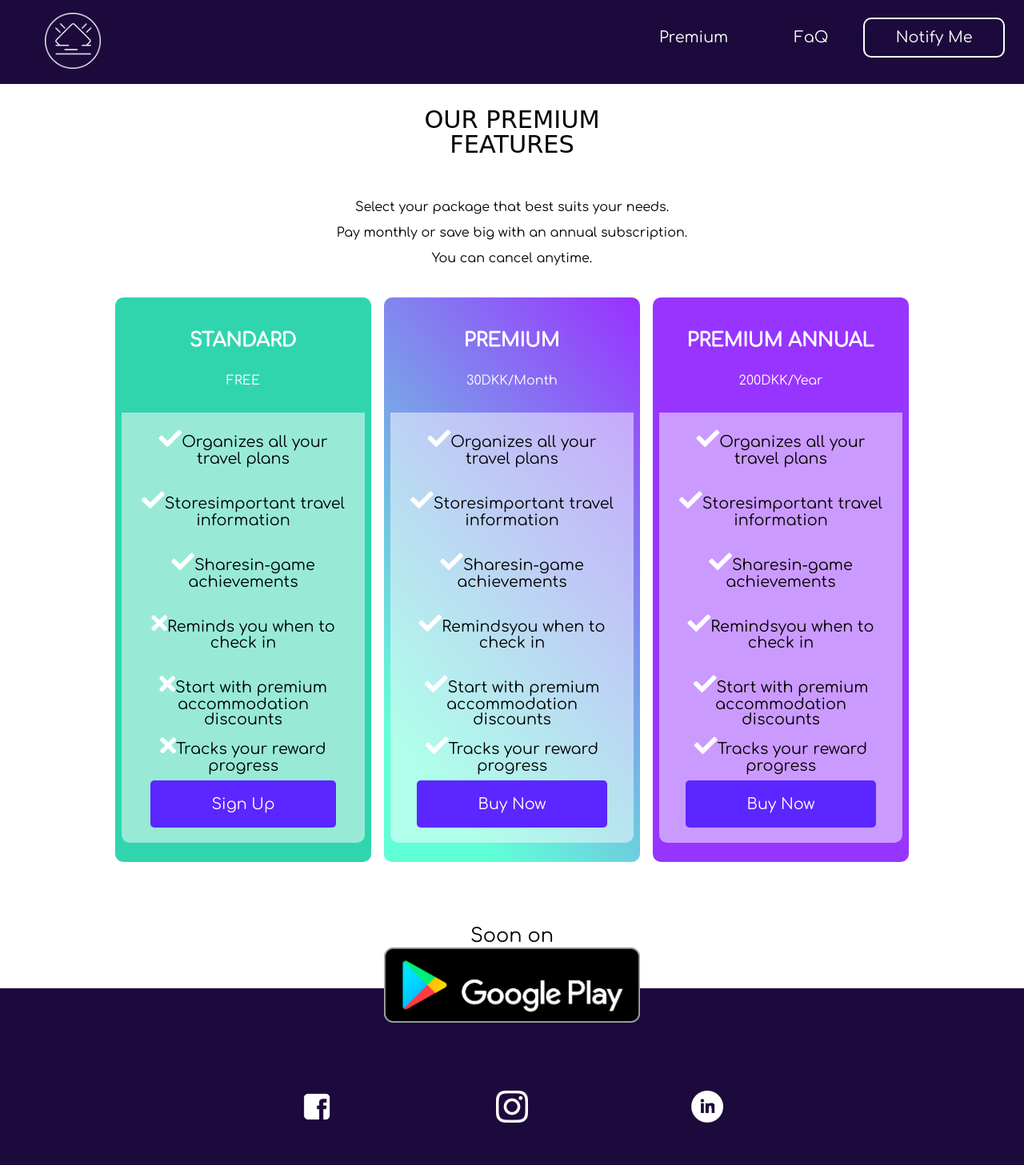
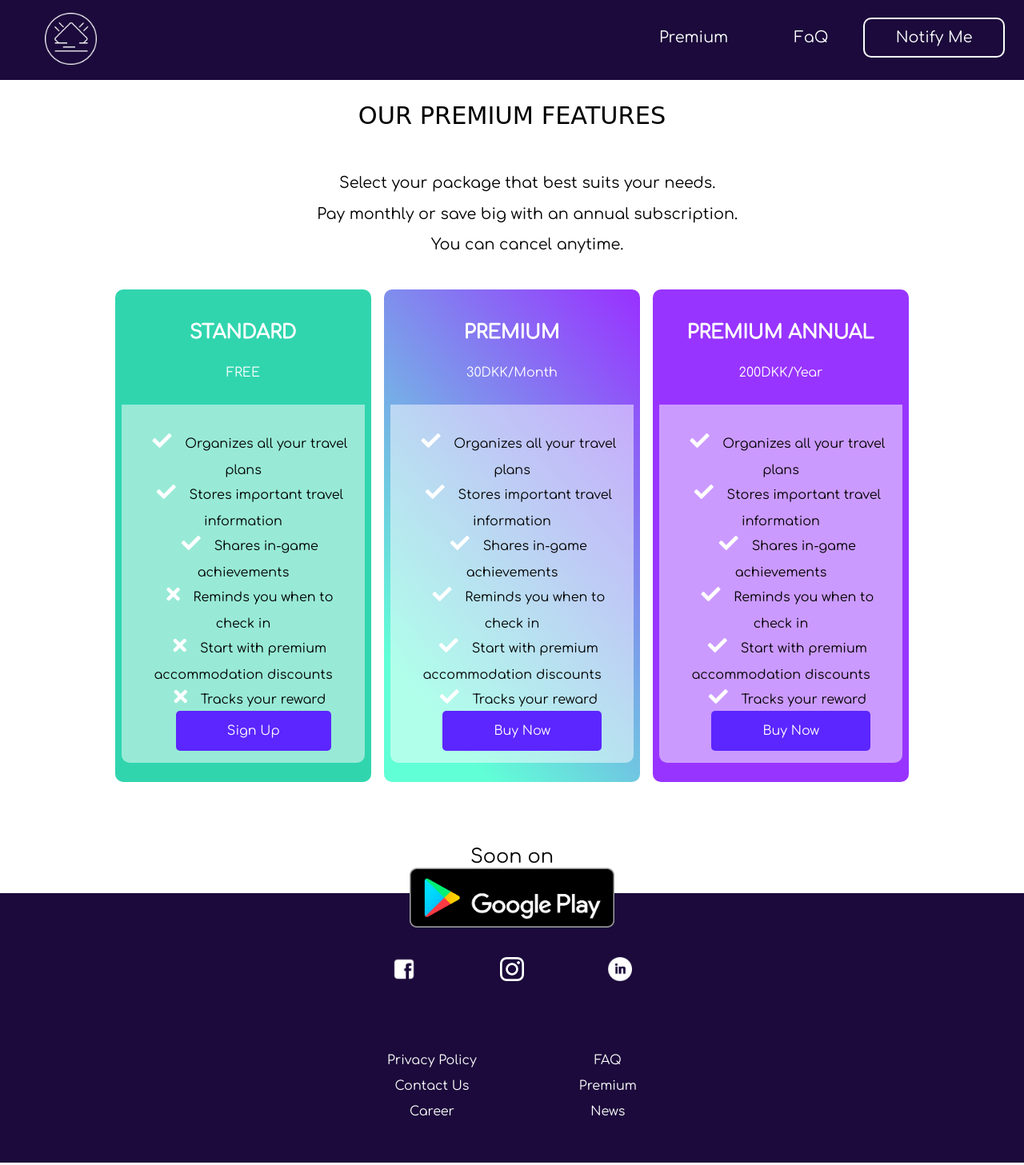
Before and after one commit to jozsef-sogor/gosee-improvements, a plain HTML site: page premium-features.html in a window 1280 px wide. Shown: the top 1457 px of the page at 80% size. Drawn offline with nearby package versions, Linux system fonts and the light colour scheme; a script that the page names is missing; a web font is replaced by a local one.

Commit message:
adjustments

```diff
--- a/css/faq.css
+++ b/css/faq.css
@@ -18,8 +18,27 @@ body {
     border: 2px solid #fff;
     border-radius: 10px;
     padding: .7em 1em;
-    max-width: 40%;
+    max-width: 65%;
     margin: auto;
+}
+
+.mobileNav img {
+	width: 55px;
+	padding: .5em;
+	position: fixed;
+	left: .4em;
+	top: -0.1em;
+}
+
+.header__images {
+	z-index: 999;
+	background-color: #1B0A3B;
+}
+
+.header__images--logo {
+	width: 55px;
+	padding: 1em;
+	padding-left: .7em;
 }
 
 .desktopNav {
@@ -30,7 +49,7 @@ body {
 .hamburgerMenu {
     z-index: 1006;
     position: absolute;
-    padding: 1.3em;
+    padding: 1em;
     right: 1px;
     z-index: 1010;
     font-size: 1.5em;
@@ -95,14 +114,14 @@ nav ul li a {
 }
 
 .header__images--logo {
-    width: 70px;
-    padding: 1em;
-    padding-left: 3.5em;
+   width: 55px;
+    padding: .7em;
+    padding-left: 1.5em;
 }
 
 #premiumText h1 {
     font-family: 'Bowlby One SC', cursive;
-    font-size: 1.9em;
+    font-size: 1.3em;
 
     padding: 1em 0.5em;
     text-align: center;
@@ -114,7 +133,7 @@ nav ul li a {
     text-align: center;
     line-height: 2em;
     padding: 1em;
-    font-size: 1.1em;
+    font-size: .8em;
     margin-left: 10%;
     margin-right: 10%;
 }
@@ -123,7 +142,7 @@ nav ul li a {
 /* Part 3 styling - FAQ jQuery Slider - making the FAQ Slider responsive*/
 
 #container {
-    width: 60%;
+
     margin: 30px auto;
     overflow: auto;
 }
@@ -131,7 +150,8 @@ nav ul li a {
 
 #container h2 {
     font-family: 'Bowlby One SC', cursive;
-    font-size: 1.5em;
+    font-size: 1.1em;
+    margin-left: 5%;
 
 
 }
@@ -194,7 +214,7 @@ h1 {
     font-family: 'Comfortaa';
     background: rgba(59, 30, 115, 0.15);
     font-weight: bold;
-    font-size: 120%;
+    font-size: .9em;
     border-bottom: 1px #ddd solid;
     cursor: pointer;
 
@@ -205,7 +225,7 @@ h1 {
     font-family: 'Comfortaa';
     background: rgba(59, 30, 115, 0.15);
     font-weight: bold;
-    font-size: 120%;
+    font-size: .9em;
     border-bottom: 1px #ddd solid;
     cursor: pointer;
 
@@ -217,6 +237,7 @@ h1 {
     background: white;
     display: none;
     color: black;
+    font-size: .8em;
 }
 
 .faq2 li.a {
@@ -224,6 +245,7 @@ h1 {
     background: white;
     display: none;
     color: black;
+        font-size: .8em;
 }
 
 .rotate {
@@ -269,8 +291,8 @@ footer a {
 }
 
 footer li {
-    font-size: 1.5em;
-    line-height: 3em;
+    font-size: .8em;
+    line-height: 1.7em;
 }
 
 footer li a:hover {
@@ -287,7 +309,7 @@ footer li a:active {
 
 .socialmedia img {
     max-height: 2.5em;
-    width: auto;
+    width: 30px;
     padding: 2em 8%;
 }
 
@@ -297,12 +319,62 @@ footer li a:active {
 }
 
 footer ul {
-    padding: 2em;
+    padding: 1.5em;
 }
 
 @media only screen and (min-width: 768px) {
 
-    #premiumText h1 {}
+ .header__images--logo {
+	width: 65px;
+	padding: 1em;
+	padding-left: 3.5em;
+}
+
+
+    #container {
+    width: 60%;
+    margin: 30px auto;
+    overflow: auto;
+}
+
+
+    #premiumText h1 {
+
+        font-size: 1.5em;
+
+    }
+
+    #premiumText p {
+    font-size: 1em;
+    }
+
+    #container h2 {
+    font-size: 1.3em;
+    }
+
+
+    .faq li.q {
+
+    font-size: 1em;
+}
+
+     .faq2 li.q {
+
+    font-size: 1em;
+}
+
+     .faq li.a {
+
+    font-size: .9em;
+}
+      .faq2 li.a {
+
+    font-size: .9em;
+}
+
+
+
+
 
     #table {
         display: flex;
@@ -363,7 +435,11 @@ footer ul {
     }
 
     #soonOn img {
-        max-width: 30vw;
+        max-width: 20vw;
+    }
+
+    .notify {
+    max-width: 17%;
     }
 
 
@@ -377,6 +453,19 @@ footer ul {
         display: none;
     }
 
+    #premiumText h1 {
+    font-size: 1.9em;
+}
+
+
+
+    #premiumText p {
+    font-size: 1em;
+       width: 60%;
+        margin: auto;
+}
+
+
     .svg4desk {
         bottom: 25vw;
     }
@@ -387,6 +476,10 @@ footer ul {
         right: 1.5em;
         top: 1em;
     }
+
+    .notify {
+    max-width: 22%;
+}
 
     .desktopNav ul {
         font-size: 1.2em;
@@ -417,11 +510,12 @@ footer ul {
     /*footer*/
 
     #soonOn img {
-        max-width: 25vw;
+        max-width: 22vw;
     }
 
     .socialmedia img {
         padding-top: 5em;
+        padding: 2em 4%;
     }
 
 }
--- a/css/premium.css
+++ b/css/premium.css
@@ -30,7 +30,7 @@ body {
 .hamburgerMenu {
 	z-index: 1006;
 	position: absolute;
-	padding: 1.3em;
+	padding: 1em;
 	right: 1px;
 	z-index: 1010;
 	font-size: 1.5em;
@@ -55,6 +55,15 @@ body {
 	line-height: 1;
 	color: white;
 	font-size: 1.5em;
+
+}
+
+.fa-check {
+        padding: .7em;
+}
+
+.fa-times {
+    padding: .7em;
 }
 
 .far {
@@ -91,11 +100,11 @@ nav ul li a {
 
 
 .mobileNav img {
-	width: 70px;
+	width: 55px;
 	padding: .5em;
 	position: fixed;
 	left: -0.2em;
-	top: -0.2em
+	top: -0.1em;
 }
 
 
@@ -106,14 +115,14 @@ nav ul li a {
 }
 
 .header__images--logo {
-	width: 70px;
+	width: 55px;
 	padding: 1em;
-	padding-left: 3.5em;
+	padding-left: .7em;
 }
 
 #premiumText h1 {
 	font-family: 'Bowlby One SC', cursive;
-	font-size: 1.9em;
+	font-size: 1.3em;
 	width: 50vw;
 	padding: 1em 0.5em;
 	margin: auto;
@@ -127,6 +136,7 @@ nav ul li a {
 	line-height: 2em;
 	padding: 1em;
 	margin: auto;
+    font-size: .7em;
 }
 
 /*Start of the PREMIUM TABLE*/
@@ -169,7 +179,8 @@ table {
 	height: 2em;
 	background-color: rgba(256, 256, 256, 0.5);
 	font-family: 'Comfortaa', sans-serif;
-	font-size: 1.2em;
+	font-size: .8em;
+
 
 
 
@@ -191,7 +202,7 @@ table {
 .upg {
 	height: 4em !important;
 	line-height: 4.5em;
-	font-size: 1.5em;
+	font-size: 1em;
 	background-color: transparent;
 	text-stroke: 1px white;
 	-webkit-text-stroke: 1px white;
@@ -250,7 +261,7 @@ footer {
 	margin-top: -3.5em;
 	z-index: 1;
 	text-align: center;
-	margin: 0 auto 5em;
+	margin: 0 auto -3em;
 }
 
 #soonOn img {
@@ -263,8 +274,8 @@ footer a {
 }
 
 footer li {
-	font-size: 1.5em;
-	line-height: 3em;
+	font-size: .8em;
+	line-height: 1.7em;
 }
 
 footer li a:hover {
@@ -281,7 +292,7 @@ footer li a:active {
 
 .socialmedia img {
 	max-height: 2.5em;
-	width: auto;
+	width: 30px;
 	padding: 2em 8%;
 }
 
@@ -291,7 +302,7 @@ footer li a:active {
 }
 
 footer ul {
-	padding: 2em;
+	padding: 1.5em;
 }
 
 #email:valid {
@@ -301,11 +312,40 @@ footer ul {
 
 @media only screen and (min-width: 937px) {
 
+
+    .mobileNav img {
+	width: 65px;
+	padding: .5em;
+	position: fixed;
+	left: 1.4em;
+	top: -0.1em;
+}
+
+
+    .header__images--logo {
+	width: 65px;
+	padding: 1em;
+	padding-left: 3.5em;
+}
+
+    #premiumText p {
+        font-size: 1em;
+    }
+
 	#premiumText h1 {
-		width: 30vw;
+		font-size: 1.5em;
 		margin: auto;
 		text-align: center;
 	}
+
+    .button {
+    margin-left: 2vw;
+
+    }
+
+   li a .button{
+        margin-top: 5vh;
+    }
 
 	#table {
 		display: flex;
@@ -322,7 +362,9 @@ footer ul {
 	}
 
 	#table li {
-		font-size: ;
+		text-align: left;
+        font-size: .8em;
+
 	}
 
 
@@ -377,7 +419,7 @@ footer ul {
 	}
 
 	#soonOn img {
-		max-width: 30vw;
+		max-width: 20vw;
 	}
 
 
@@ -385,6 +427,57 @@ footer ul {
 
 
 @media only screen and (min-width: 1024px) {
+
+
+
+    .upg {
+	height: 4em !important;
+	line-height: 4.5em;
+	font-size: 1.5em;
+	background-color: transparent;
+	text-stroke: 1px white;
+	-webkit-text-stroke: 1px white;
+	-moz-text-stroke: 1px white;
+
+}
+
+    #table li {
+	padding: 1em;
+	height: 2em;
+	background-color: rgba(256, 256, 256, 0.5);
+	font-family: 'Comfortaa', sans-serif;
+	font-size: 1em;
+        text-align: center;
+
+
+
+}
+
+
+
+
+    #premiumText p {
+	font-family: 'Comfortaa', sans-serif;
+	text-align: center;
+	line-height: 2em;
+	padding: 1em;
+	margin: auto;
+        font-size: 1.2em;
+        width: 100%;
+
+
+}
+
+    #premiumText h1 {
+	font-family: 'Bowlby One SC', cursive;
+	font-size: 1.9em;
+	width: 50vw;
+	padding: 1em 0.5em;
+	margin: auto;
+	text-align: center;
+}
+
+
 
 	/*Desktop navigation*/
 	.hamburgerMenu {
@@ -429,13 +522,17 @@ footer ul {
 
 	/*footer*/
 
+    footer li {
+        font-size: 1em;
+    }
+
 	#soonOn img {
-		max-width: 25vw;
+		max-width:20vw;
 	}
 
-	.socialmedia img {
-		padding-top: 5em;
-	}
+    .socialmedia img {
+        padding: 2em 4%;
+    }
 
 }
 
--- a/premium-features.html
+++ b/premium-features.html
@@ -109,8 +109,8 @@
 
 						<ul>
 							<li><i class="fas fa-check"></i>Organizes all your travel plans</li>
-							<li><i class="fas fa-check"></i>Storesimportant travel information</li>
-							<li><i class="fas fa-check"></i>Sharesin-game achievements</li>
+							<li><i class="fas fa-check"></i>Stores important travel information</li>
+							<li><i class="fas fa-check"></i>Shares in-game achievements</li>
 							<li><i id="fart" class="fas fa-times"></i>Reminds you when to check in</li>
 							<li><i id="farts" class="fas fa-times fart"></i>Start with premium accommodation discounts</li>
 							<li><i id="farting" class="fas fa-times fart"></i>Tracks your reward progress</li>
@@ -125,9 +125,9 @@
 						</div>
 						<ul>
 							<li><i class="fas fa-check"></i>Organizes all your travel plans</li>
-							<li><i class="fas fa-check"></i>Storesimportant travel information</li>
-							<li><i class="fas fa-check"></i>Sharesin-game achievements</li>
-							<li><i class="fas fa-check"></i>Remindsyou when to check in</li>
+							<li><i class="fas fa-check"></i>Stores important travel information</li>
+							<li><i class="fas fa-check"></i>Shares in-game achievements</li>
+							<li><i class="fas fa-check"></i>Reminds you when to check in</li>
 							<li><i class="fas fa-check"></i>Start with premium accommodation discounts</li>
 							<li><i class="fas fa-check"></i>Tracks your reward progress</li>
 							<li> <a href="#" class="button">Buy Now</a></li>
@@ -140,9 +140,9 @@
 						</div>
 						<ul>
 							<li><i class="fas fa-check"></i>Organizes all your travel plans</li>
-							<li><i class="fas fa-check"></i>Storesimportant travel information</li>
-							<li><i class="fas fa-check"></i>Sharesin-game achievements</li>
-							<li><i class="fas fa-check"></i>Remindsyou when to check in</li>
+							<li><i class="fas fa-check"></i>Stores important travel information</li>
+							<li><i class="fas fa-check"></i>Shares in-game achievements</li>
+							<li><i class="fas fa-check"></i>Reminds you when to check in</li>
 							<li><i class="fas fa-check"></i>Start with premium accommodation discounts</li>
 							<li><i class="fas fa-check"></i>Tracks your reward progress</li>
 							<li><a href="#" class="button">Buy Now</a></li>
```
Also changed, not shown: css/style.css (+7 -6 lines), faq.html (+10 -5 lines), index.html (+10 -3 lines), scipt.js (line endings or trailing spaces).
